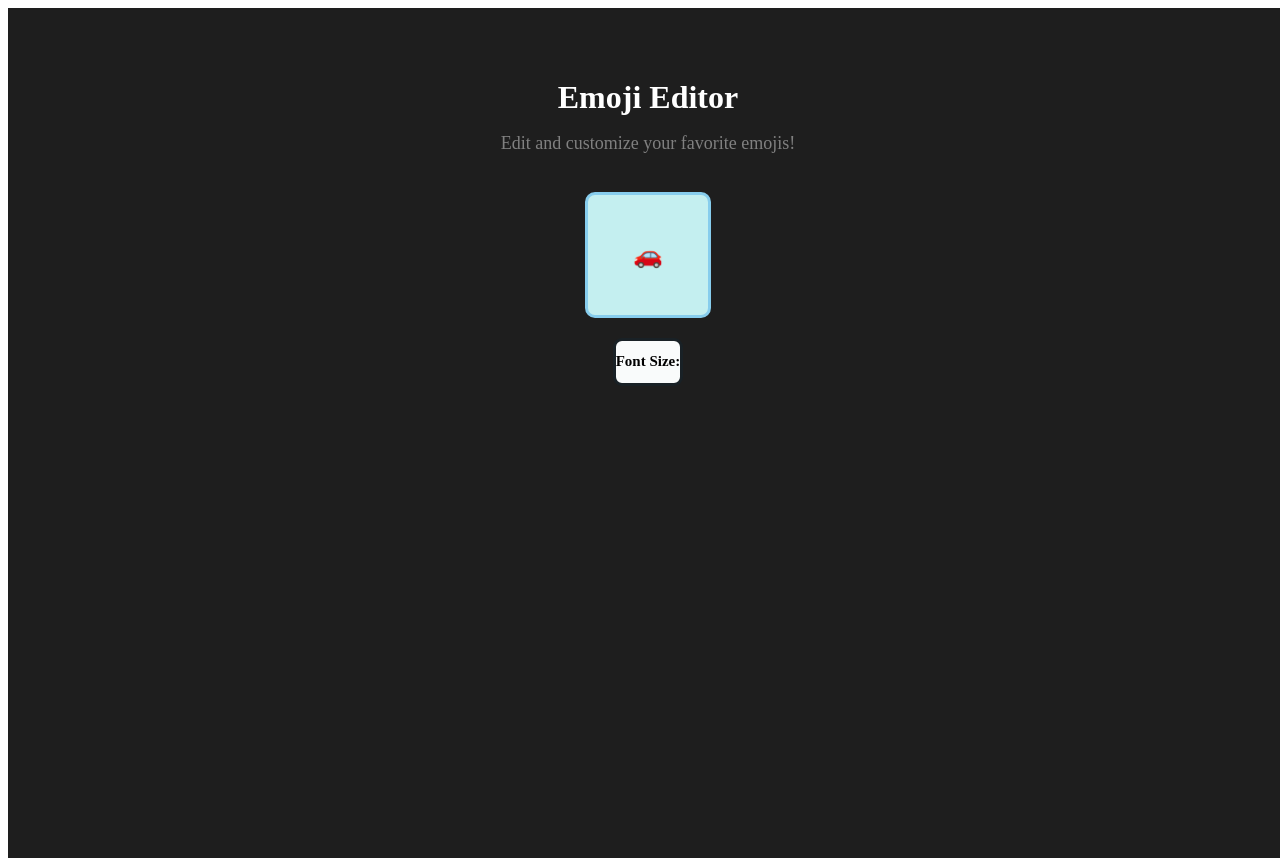
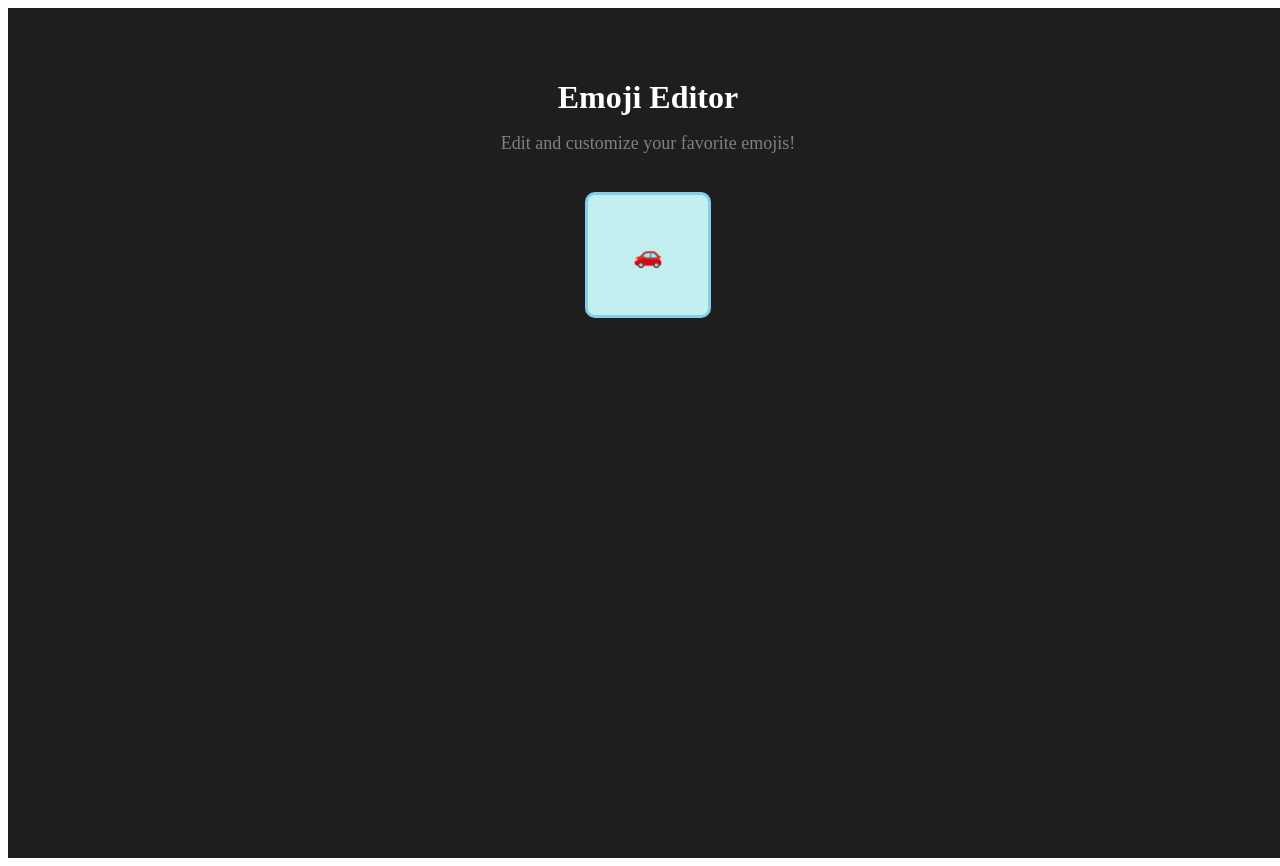
Before and after one commit to Shrilesh-Dhobale/Emoji-Editor, a React (Vite) app: page / in a window 1280 px wide. Built offline with nearby package versions, Linux system fonts and the light colour scheme.

Commit message:
Controls.jsx created

```diff
--- a/src/views/Home/Home.jsx
+++ b/src/views/Home/Home.jsx
@@ -14,9 +14,7 @@ function Home() {
       </div>
       <div className="controls-container">
         <div className='left-controls'>
-          <div className="font-size">
-            <h2 className='control-heading'>Font Size:</h2>
-          </div>
+
         </div>
       </div>
     </div>
```
Also changed, not shown: src/components/Controls/Controls.jsx (added, +11 -0 lines), src/components/Controls/Controls.css (added).
